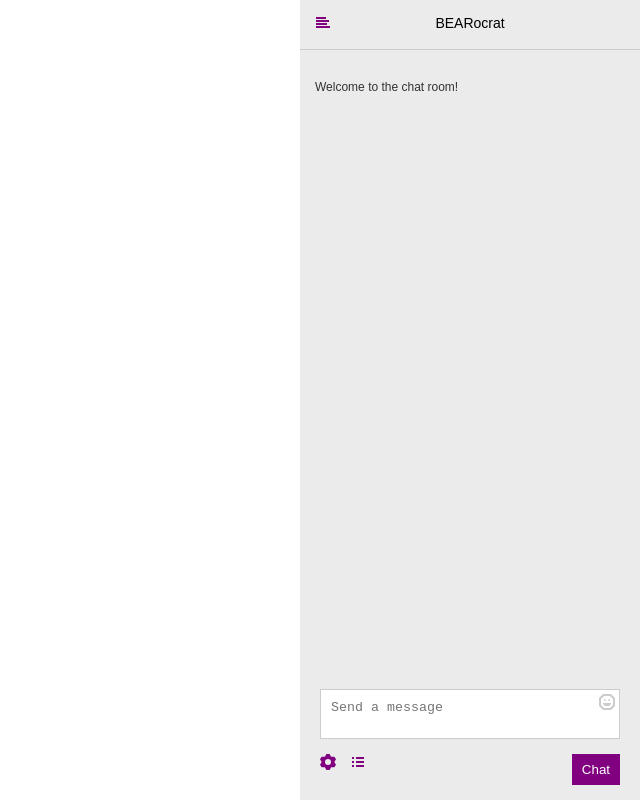
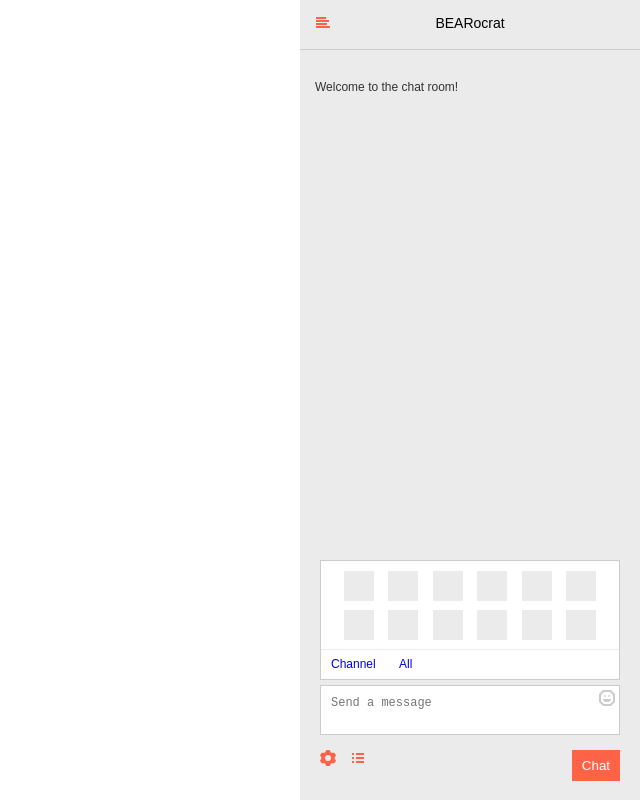
Before and after one commit to sanyeechung/twitch-chat-for-funsies, a plain HTML site: page index.html in a window 1280 px wide. Shown: the whole page, without its empty margins (640-1280 px from the left). Drawn offline with Linux system fonts and the light colour scheme.

Commit message:
Update files with emoticon drawer

```diff
--- a/css/stylesheet.css
+++ b/css/stylesheet.css
@@ -57,7 +57,7 @@ a:link {
 
 .svg-roomlist {
   float: left;
-  fill: purple;
+  fill: tomato;
   vertical-align: middle;
   position: absolute;
 }
@@ -70,7 +70,7 @@ a:link {
 
 .chat-interface {
   width: 340px;
-  /*border: 1px solid blue;*/
+  /*border: 1px solid tomato;*/
   position: absolute;
   bottom: 0;
   margin-bottom: 10px;
@@ -80,9 +80,94 @@ a:link {
 .chat-textarea {
   display: block;
   width: 100%;
-  /*border: 1px solid green;*/
   box-sizing: border-box;
 }
+
+textarea {
+  font-size: 12px;
+}
+
+textarea:focus {
+  border: 1px solid tomato;
+}
+
+/*-----------------------------*/
+
+.emoticons-box {
+  width: 300px;
+  /*height: 96px;*/
+  max-height: 500px;
+  background: white;
+  /*padding: 10px;*/
+  text-align: center;
+  position: absolute;
+  bottom: 120px;
+  right: 20px;
+  border: 1px solid #ccc;
+  /*display: inline;*/
+}
+
+
+.emoticons {
+  padding-top: 10px;
+}
+
+.emoticons li {
+  height: 30px;
+  width: 30px;
+  margin: 0px 5px 5px 5px;
+  background: #ebebeb;
+  display:inline-block;
+
+}
+
+.emoticons li:hover {
+  background: #ccc;
+  cursor: pointer;
+}
+
+.emoticons-links li {
+  list-style-type: none;
+  margin: 0;
+  padding: 0;
+  cursor: default;
+  display: inline-block;
+
+}
+
+
+.emoticons-links {
+  font-size: 12px;
+  text-align: left;
+  border-top: 1px solid #eee;
+  width: 100%;
+  /*padding: 5px;*/
+
+}
+
+.emoticons-links a {
+  padding: 0 10px;
+  line-height: 30px;
+  display: inline-block;
+  margin-top: -1px;
+  text-decoration: none;
+  /*float:left;*/
+}
+
+.emoticons-links a:hover {
+  color: tomato;
+  border-top: 1px solid tomato;
+  cursor: pointer;
+}
+.emoticons-links a:active {
+  color: tomato;
+  box-sizing: border-box;
+  border-top: 1px solid tomato;
+  cursor: pointer;
+}
+
+
+/*-----------------------*/
 
 /*.chat-form {
   width: 300px;
@@ -92,20 +177,24 @@ a:link {
 .button {
   display:inline-block;
   margin: 5px;
-  fill: purple;
+  fill: tomato;
 }
 
-.submit-button {
+button {
   /*right:0;
   bottom: 0;
   position: absolute;*/
   padding: 8px 10px;
   float:right;
   color: white;
-  background: purple;
+  background: tomato;
   border: none;
   /*display: block;*/
   outline: none;
+}
+
+button:hover {
+  background: #000;
 }
 
 .emotes {
@@ -114,7 +203,7 @@ a:link {
   top: 10px;
   right: 20px;
   color: grey;
-  /*border: 1px solid orange;*/
+  /*border: 1px solid tomato;*/
 }
 
 .svg-emoticons {
@@ -125,6 +214,8 @@ a:link {
   fill: #333;
 }
 
+
+
 .last-container {
   display: inline-block;
   /*border: 1px solid red;*/
@@ -132,11 +223,13 @@ a:link {
   padding: 0 10px;
 
 }
+
+.clearfix:before,
 .clearfix:after {
      visibility: hidden;
      display: block;
      font-size: 0;
-     content: " ";
+     content: "\a0 ";
      clear: both;
      height: 0;
      }
--- a/index.html
+++ b/index.html
@@ -23,13 +23,44 @@
 
         <p class="default-chat">Welcome to the chat room!</p>
 
+        <div class="emoticons-box">
+          <div class="emoticons clearfix">
+          <ul>
+            <li></li>
+            <li></li>
+            <li></li>
+            <li></li>
+            <li></li>
+            <li></li>
+            <li></li>
+            <li></li>
+            <li></li>
+            <li></li>
+            <li></li>
+            <li></li>
+          </ul>
+        </div>
+
+          <div class="emoticons-links">
+              <ul>
+                <li>
+                <a href="#">Channel</a>
+              </li>
+              <li>
+                <a href="#">All</a>
+              </li>
+            </ul>
+          </div>
+
+        </div>
+
         <div class="chat-interface">
 
           <div class="chat-textarea">
               <textarea type="text" name="chat-form" class="chat-form clearfix" placeholder="Send a message"></textarea>
 
               <span class="emotes button">
-              <a href="#">
+              <a href="http://www.sanyeechung.com">
                 <svg class="svg-emoticons" height="16px" version="1.1" viewBox="0 0 16 16" width="16px" x="0px" y="0px">
                   <path clip-rule="evenodd" d="M6.71428571,5.14285714 L5,5.14285714 L5,6.85714286 L6.71428571,6.85714286 L6.71428571,5.14285714 L6.71428571,5.14285714 Z M12,0 L4,0 L0,4 L0,12 L4,16 L12,16 L16,12 L16,4 L12,0 L12,0 Z M5,2 L2,5 L2,11 L5,14 L11,14 L14,11 L14,5 L11,2 L5,2 Z M9.28571429,6.85714286 L11,6.85714286 L11,5.14285714 L9.28571429,5.14285714 L9.28571429,6.85714286 L9.28571429,6.85714286 Z M6.00000003,12 L10,12 L11.9999997,9.99999999 L11.9999997,8.99999999 L4.00000003,8.99999999 L4.00000003,9.99999999 L6.00000003,12 Z" fill-rule="evenodd"></path>
                 </svg>
@@ -59,5 +90,6 @@
               <button class="submit-button button">Chat</button>
           </div>
       </div>
+      <script src="index.js"></script>
     </body>
   </html>
```
